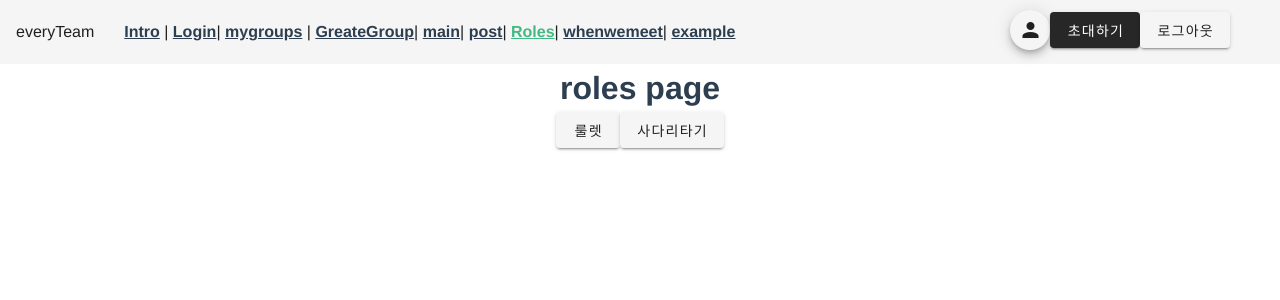
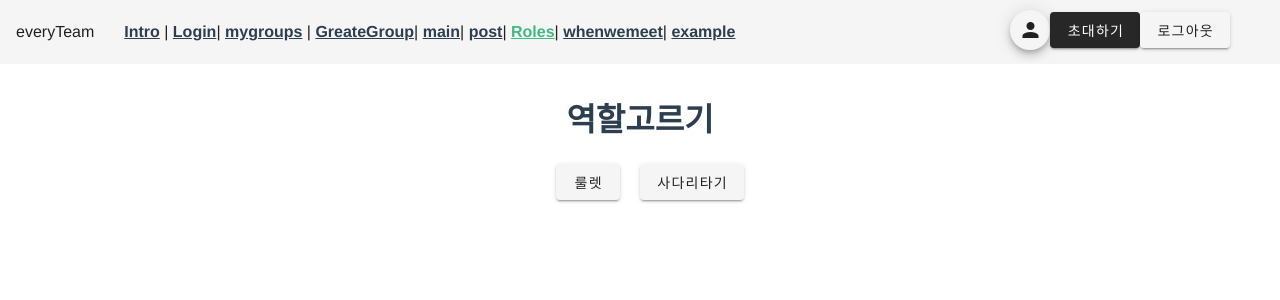
Before and after one commit to OpenSourceHotSource22/Frontend, a Vue app in the folder everyteam/: page /roles in a window 1280 px wide. Shown: the top 300 px of the page. Built offline with nearby package versions, Linux system fonts and the light colour scheme.

Commit message:
feat Roulette2

```diff
--- a/everyteam/src/views/RolesView.vue
+++ b/everyteam/src/views/RolesView.vue
@@ -1,11 +1,11 @@
 <template>
   <v-app>
     <v-main>
-      <div class="roles">
-        <h1>roles page</h1>
-        <v-btn @click="goToRoulette"> 룰렛 </v-btn>
-        <v-btn @click="goToGhostLeg"> 사다리타기 </v-btn>
-      </div>
+      <v-container class="roles my-5">
+        <h1>역할고르기</h1>
+        <v-btn class="mx-5 my-5" @click="goToRoulette"> 룰렛 </v-btn>
+        <v-btn class="my-5" @click="goToGhostLeg"> 사다리타기 </v-btn>
+      </v-container>
     </v-main>
   </v-app>
 </template>
@@ -22,3 +22,7 @@ export default {
   },
 };
 </script>
+
+<style>
+
+</style>
--- a/everyteam/src/views/RouletteView.vue
+++ b/everyteam/src/views/RouletteView.vue
@@ -2,8 +2,8 @@
   <v-app>
     <v-main>
       <div id="app">
-        <h1>룰렛</h1>
-        <v-btn class="my-5" @click="goRolsPage">다시선택하기</v-btn>
+        <h1 id="hh">룰렛</h1>
+        <v-btn class="my-5" @click="goRolsPage">선택메뉴 가기</v-btn>
         <div class="roulette-outer">
           <div class="roulette-pin"></div>
           <div class="roulette" v-bind:style="rouletteStyle">
@@ -107,6 +107,7 @@ export default {
       this.history.push(this.currentItem.value);
       if (count >= 1) {
         this.buttonDisable = false;
+        return;
       }
     },
     goRolsPage() {
```
